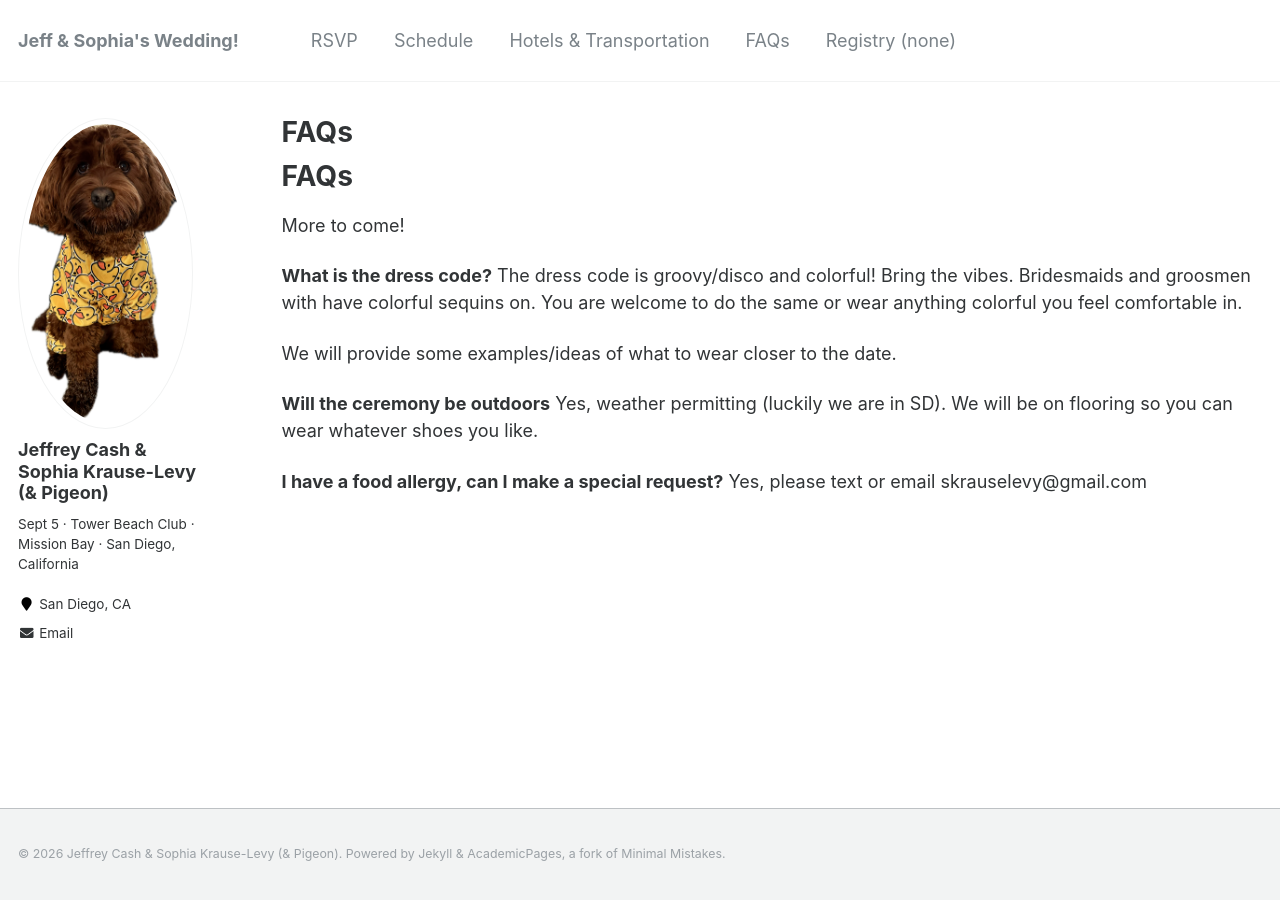
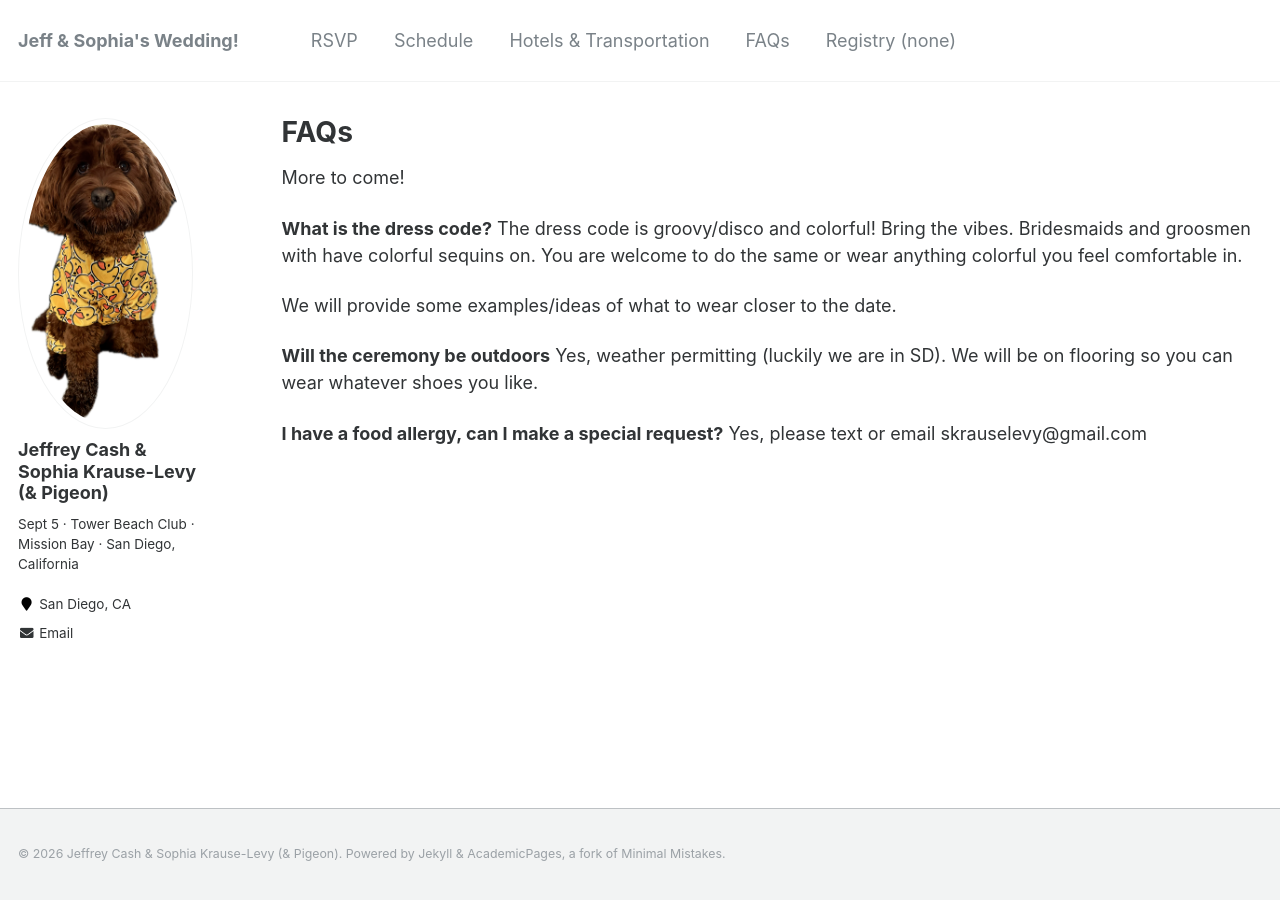
Before and after one commit to duckduckpigeon/duckduckpigeon.github.io, a Jekyll site: the page built from _pages/faq.md, in a window 1280 px wide. Built offline with Jekyll 4.4.1, drawn with Linux system fonts in a browser that asks for light colours.

Commit message:
update styling

```diff
--- a/_includes/author-profile.html
+++ b/_includes/author-profile.html
@@ -20,7 +20,7 @@
   </div>
 
   <div class="author__urls-wrapper">
-    <button class="btn btn--inverse">Follow</button>
+    <!-- <button class="btn btn--inverse">Follow</button> -->
     <ul class="author__urls social-icons">
       {% if author.location %}
         <li><i class="fa fa-fw fa-map-marker" aria-hidden="true"></i> {{ author.location }}</li>
--- a/_pages/faq.md
+++ b/_pages/faq.md
@@ -4,8 +4,6 @@ title: "FAQs"
 permalink: /faqs/
 author_profile: true
 ---
-
-# FAQs
 
 More to come!
 
```
Also changed, not shown: _pages/hotels&transportation.md (+1 -2 lines).
